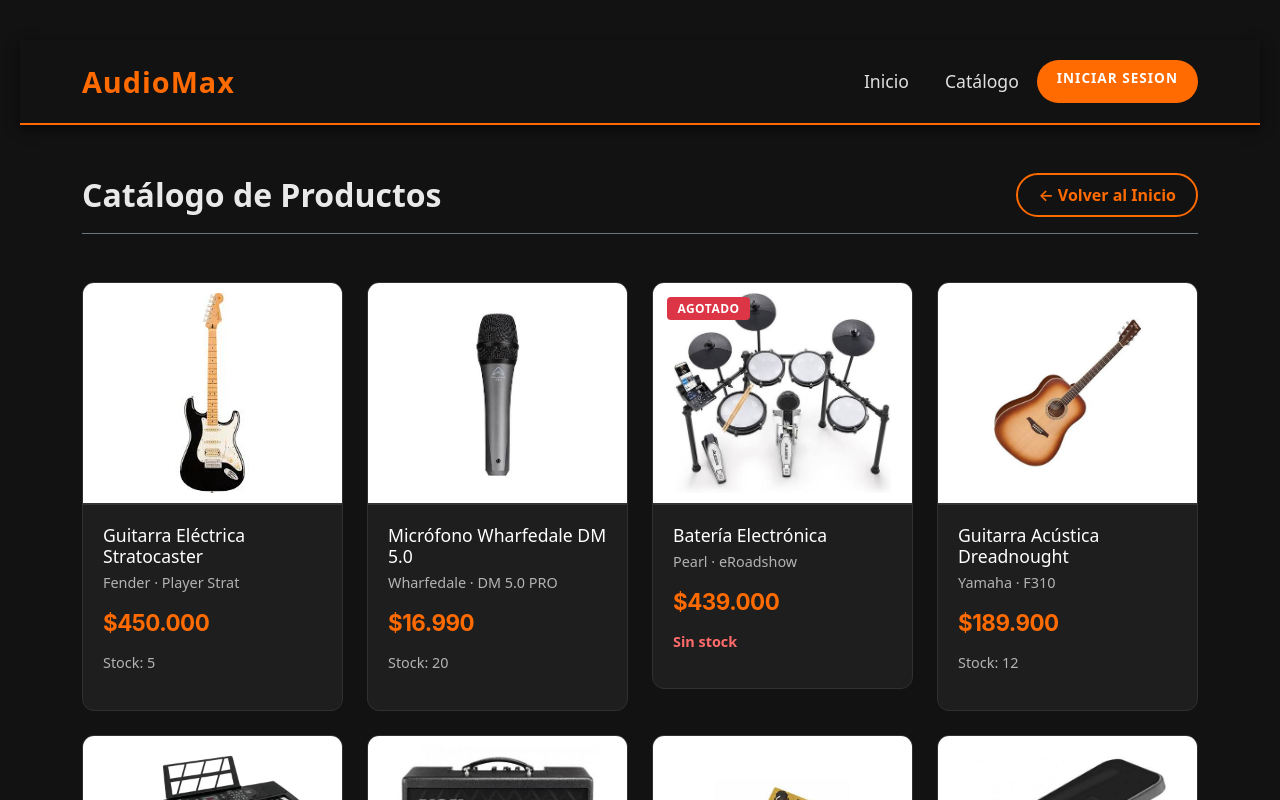
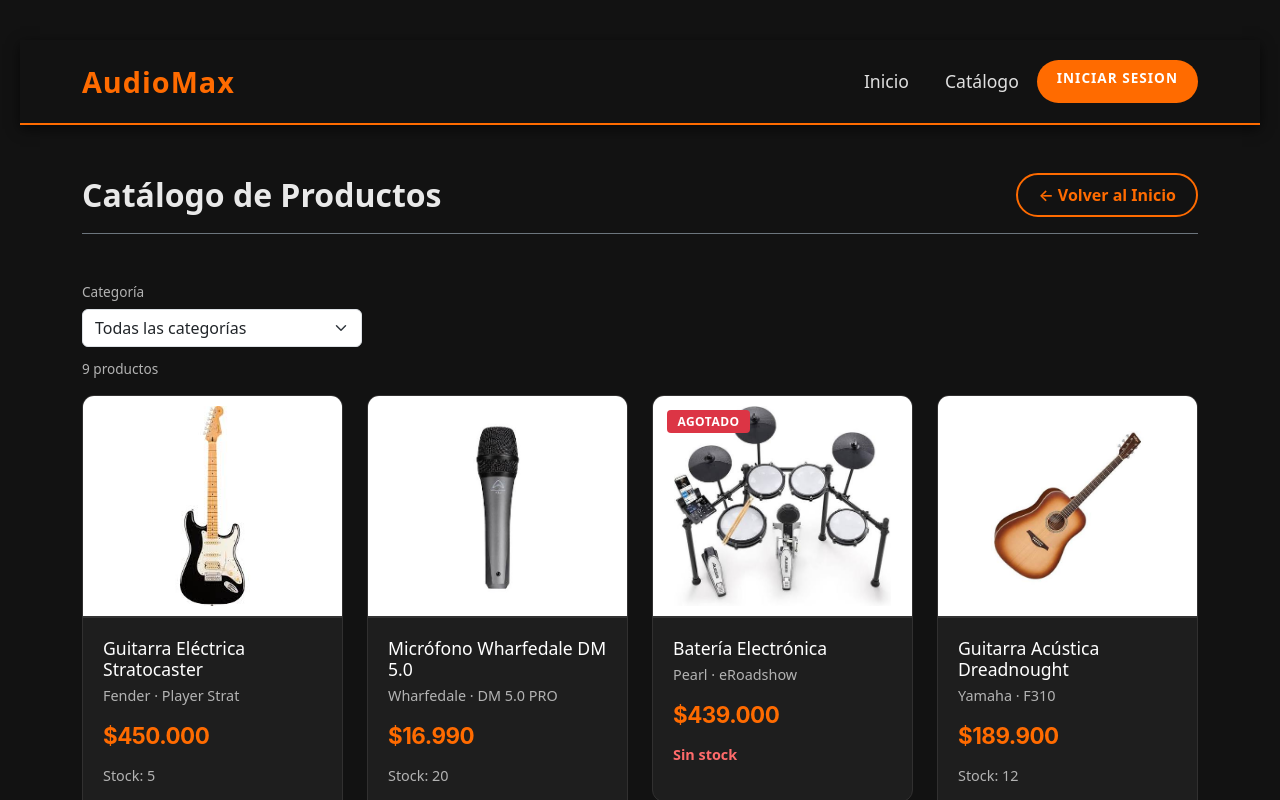
Before and after one commit to FrancoFuentealba/FullstackReact, a React (Vite) app: page /catalogo in a window 1280 px wide. Shown: the top 800 px of the page. Built offline with nearby package versions, Linux system fonts and the light colour scheme.

Commit message:
Agrega organismo CatalogoProductos con filtro por categoría

```diff
--- a/src/App.css
+++ b/src/App.css
@@ -636,3 +636,14 @@
     color: #FF6B00;
     font-size: 1.4rem;
 }
+
+
+.catalogo-productos .filtro-categoria {
+    margin-bottom: 12px;
+}
+
+.catalogo-cantidad {
+    color: #B3B3B3;
+    font-size: 0.85rem;
+    margin-bottom: 16px;
+}
--- /dev/null
+++ b/src/components/organisms/CatalogoProductos.jsx
@@ -0,0 +1,38 @@
+import { useState } from 'react';
+import { Row, Col } from 'react-bootstrap';
+import FiltroCategoria from '../molecules/FiltroCategoria.jsx';
+import TarjetaProducto from '../molecules/TarjetaProducto.jsx';
+
+function CatalogoProductos(props) {
+    const productos = props.productos || [];
+    const [categoria, setCategoria] = useState('todas');
+
+    const categorias = [...new Set(productos.map((p) => p.categoria))];
+
+    const productosVisibles =
+        categoria === 'todas'
+            ? productos
+            : productos.filter((p) => p.categoria === categoria);
+
+    return (
+        <section className="catalogo-productos">
+            <FiltroCategoria
+                categorias={categorias}
+                valor={categoria}
+                alCambiar={setCategoria}
+            />
+
+            <p className="catalogo-cantidad">{productosVisibles.length} productos</p>
+
+            <Row xs={1} sm={2} md={3} lg={4} className="productos-grilla">
+                {productosVisibles.map((producto) => (
+                    <Col key={producto.codigo}>
+                        <TarjetaProducto producto={producto} onAgregar={props.onAgregar} />
+                    </Col>
+                ))}
+            </Row>
+        </section>
+    );
+}
+
+export default CatalogoProductos;
--- a/src/pages/Catalogo.jsx
+++ b/src/pages/Catalogo.jsx
@@ -1,8 +1,7 @@
 import React from "react";
 import { Container } from "react-bootstrap";
 import { Link } from "react-router-dom";
-import { ProductGrid } from "../components/organisms/ProductGrid.jsx";
-import { productosData } from "../data/productos.js";
+import CatalogoProductos from "../components/organisms/CatalogoProductos.jsx";import { productosData } from "../data/productos.js";
 import { PlantillaPublica } from "../components/templates/PlantillaPublica.jsx";
 
 export const Catalogo = () => {
@@ -17,7 +16,7 @@ export const Catalogo = () => {
           </Link>
         </div>
 
-        <ProductGrid productos={productosData} />
+        <CatalogoProductos productos={productosData} />
       </Container>
     </PlantillaPublica>
   );
```
